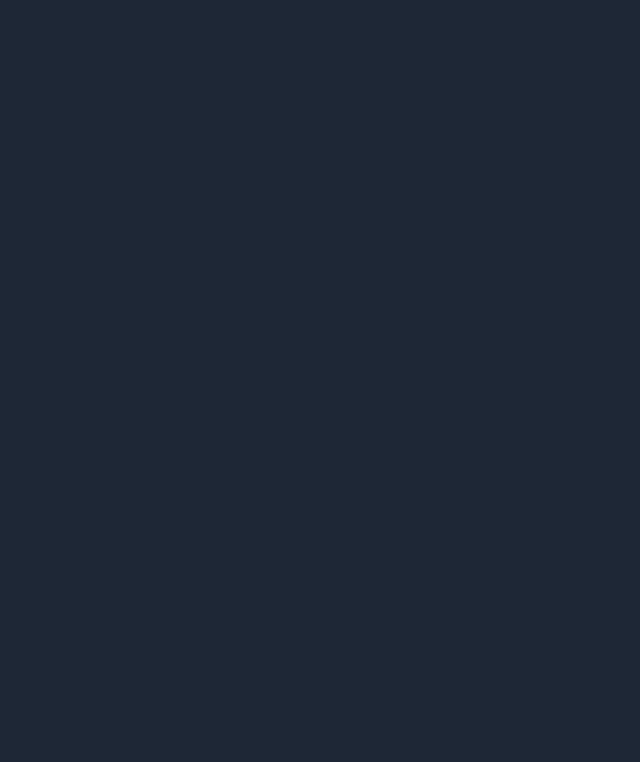
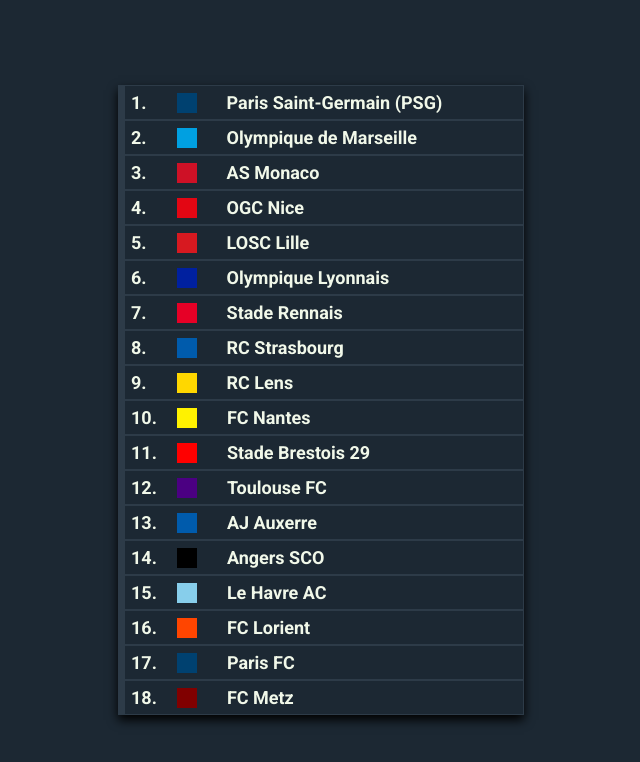
Before and after one commit to Norrheden/Football-prediction, a plain HTML site: page pages/lig1.html in a window 1280 px wide. Shown: the whole page, without its empty margins (319-959 px from the left). Drawn offline with Linux system fonts and the light colour scheme.

Commit message:
Consolidate league stylesheets and update HTML pages
Removed individual league CSS files and replaced them with a single shared styleLeagueTable.css. Updated all league HTML pages to use the new stylesheet and initialize the correct league table via setUptheLeague. Cleaned up index.js by removing the default league initialization.

```diff
--- a/index.js
+++ b/index.js
@@ -223,6 +223,3 @@
     }
 
 }
-
-
-setUptheLeague("premierLeague")
--- a/pages/lig1.html
+++ b/pages/lig1.html
@@ -4,11 +4,19 @@
     <meta charset="UTF-8">
     <meta name="viewport" content="width=device-width, initial-scale=1.0">
     <title>Document</title>
-    <link rel="stylesheet" href="../styles/lig1.css">
+    <link rel="stylesheet" href="../styles/styleLeagueTable.css">
     <link href="https://fonts.googleapis.com/css2?family=Press+Start+2P&family=Roboto:ital,wght@0,100..900;1,100..900&display=swap" rel="stylesheet">
 
 </head>
 <body>
+    <div id="table">
+
+    </div>
+
+    <script src="../index.js"></script>
+    <script>
+        setUptheLeague("ligue1")
+    </script>
 
 </body>
 </html>
--- a/styles/bundesliga.css
+++ /dev/null
@@ -1,16 +0,0 @@
-:root {
-    --white: #F1F8E9;
-    --darkGreen: #2ECC71;
-    --green: #58D68D;
-    --darkBlue: #1C2833;
-    --greyBlue: #2d3b48;
-}
-
-body {
-    font-family: "Roboto";
-    margin: 0;
-    box-sizing: border-box;
-    background-color: var(--darkBlue);
-    padding: 0;
-    color: var(--white);
-}
--- a/styles/laLiga.css
+++ /dev/null
@@ -1,16 +0,0 @@
-:root {
-    --white: #F1F8E9;
-    --darkGreen: #2ECC71;
-    --green: #58D68D;
-    --darkBlue: #1C2833;
-    --greyBlue: #2d3b48;
-}
-
-body {
-    font-family: "Roboto";
-    margin: 0;
-    box-sizing: border-box;
-    background-color: var(--darkBlue);
-    padding: 0;
-    color: var(--white);
-}
--- a/styles/lig1.css
+++ /dev/null
@@ -1,16 +0,0 @@
-:root {
-    --white: #F1F8E9;
-    --darkGreen: #2ECC71;
-    --green: #58D68D;
-    --darkBlue: #1C2833;
-    --greyBlue: #2d3b48;
-}
-
-body {
-    font-family: "Roboto";
-    margin: 0;
-    box-sizing: border-box;
-    background-color: var(--darkBlue);
-    padding: 0;
-    color: var(--white);
-}
--- a/styles/seriaA.css
+++ /dev/null
@@ -1,16 +0,0 @@
-:root {
-    --white: #F1F8E9;
-    --darkGreen: #2ECC71;
-    --green: #58D68D;
-    --darkBlue: #1C2833;
-    --greyBlue: #2d3b48;
-}
-
-body {
-    font-family: "Roboto";
-    margin: 0;
-    box-sizing: border-box;
-    background-color: var(--darkBlue);
-    padding: 0;
-    color: var(--white);
-}
```
Also changed, not shown: pages/bundesliga.html (+9 -1 lines), pages/laLiga.html (+9 -1 lines), pages/prem.html (+4 -1 lines), pages/seriaA.html (+10 -1 lines), styles/styleLeagueTable.css (renamed from styles/prem.css).
